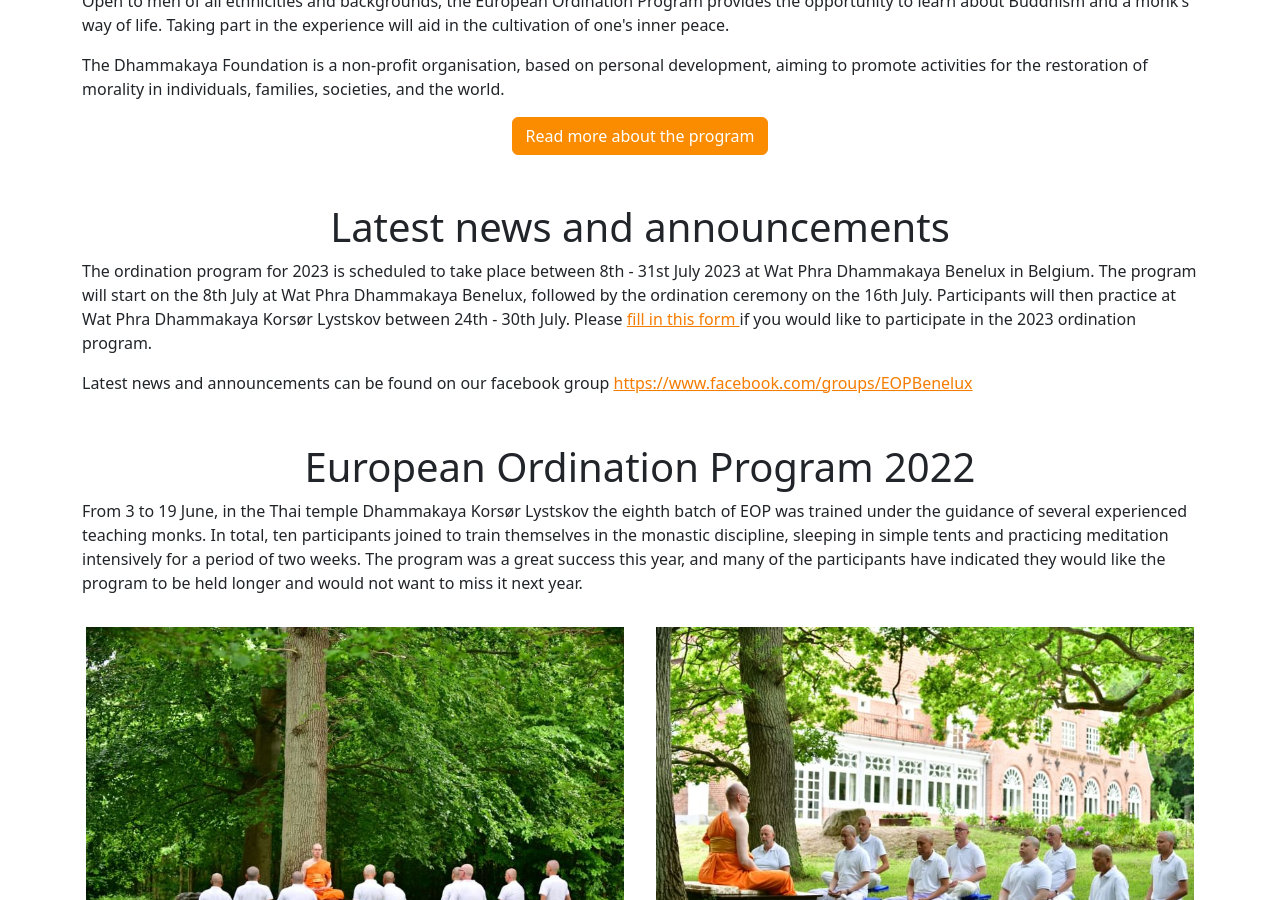
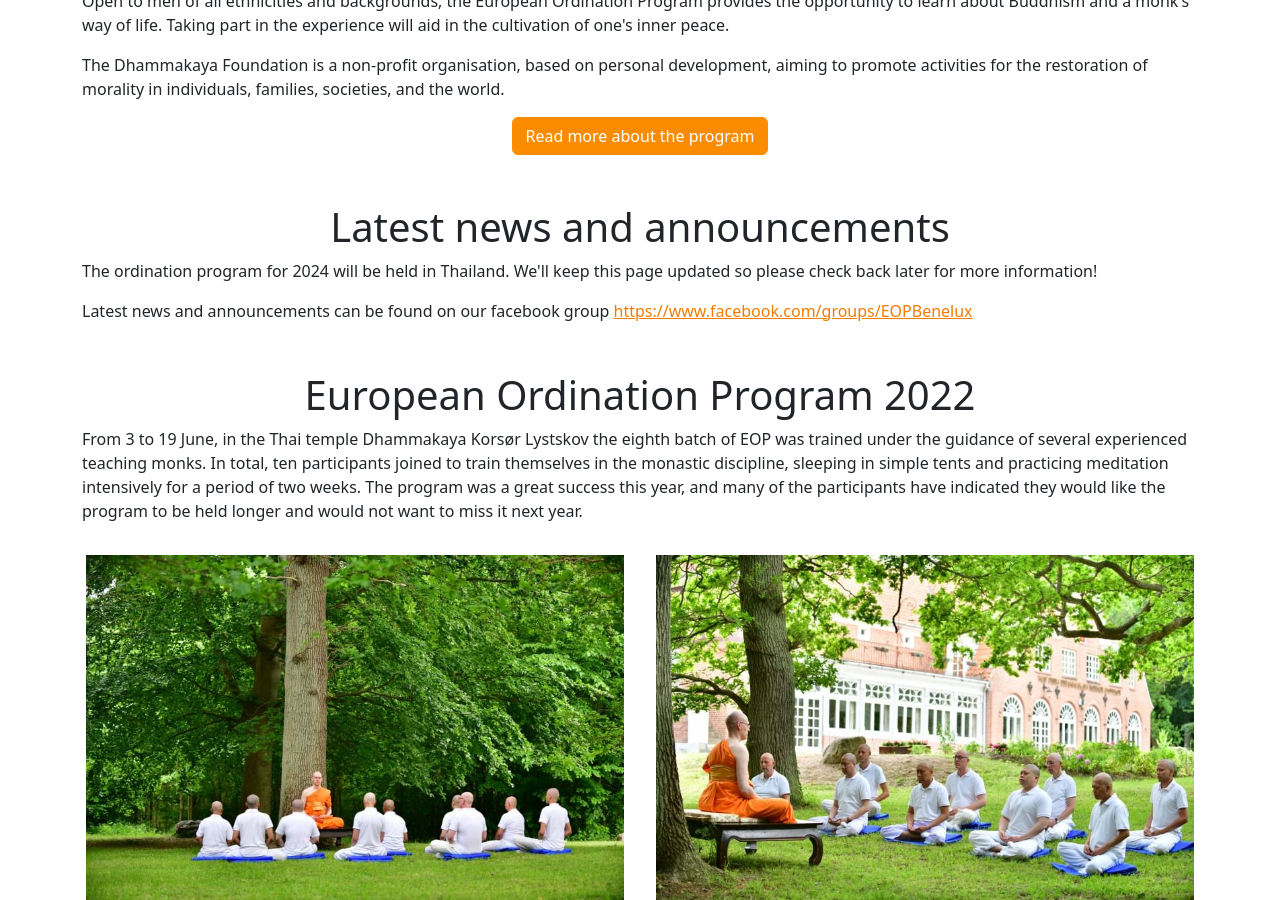
Before and after one commit to spicalous/eop-website, a Jekyll site: the page built from index.html, in a window 1280 px wide and 900 px high, scrolled down 1569 px. Built offline with Jekyll 4.4.1, drawn with Linux system fonts in a browser that asks for light colours.

Commit message:
add 2024 ordination check back later message
(cherry picked from commit 56c6fe8d88e0f4a46907012fb25aa43382ec9ff9)

```diff
--- a/index.html
+++ b/index.html
@@ -24,11 +24,8 @@ layout: base
   </p>
   <h1 class="text-center mt-5">Latest news and announcements</h1>
   <p>
-    The ordination program for 2023 is scheduled to take place between 8th - 31st July 2023 at Wat Phra Dhammakaya
-    Benelux in Belgium. The program will start on the 8th July at Wat Phra Dhammakaya Benelux, followed by the
-    ordination ceremony on the 16th July. Participants will then practice at Wat Phra Dhammakaya Korsør Lystskov between
-    24th - 30th July. Please <a href="{{ "/sign-up/" | relative_url }}">fill in this form </a> if you would like to
-    participate in the 2023 ordination program.
+    The ordination program for 2024 will be held in Thailand. We'll keep this page updated so please check back later
+    for more information!
   </p>
   <p>
     Latest news and announcements can be found on our facebook group
```
Also changed, not shown: about/index.html (+0 -7 lines), sign-up.html (+8 -2 lines).
